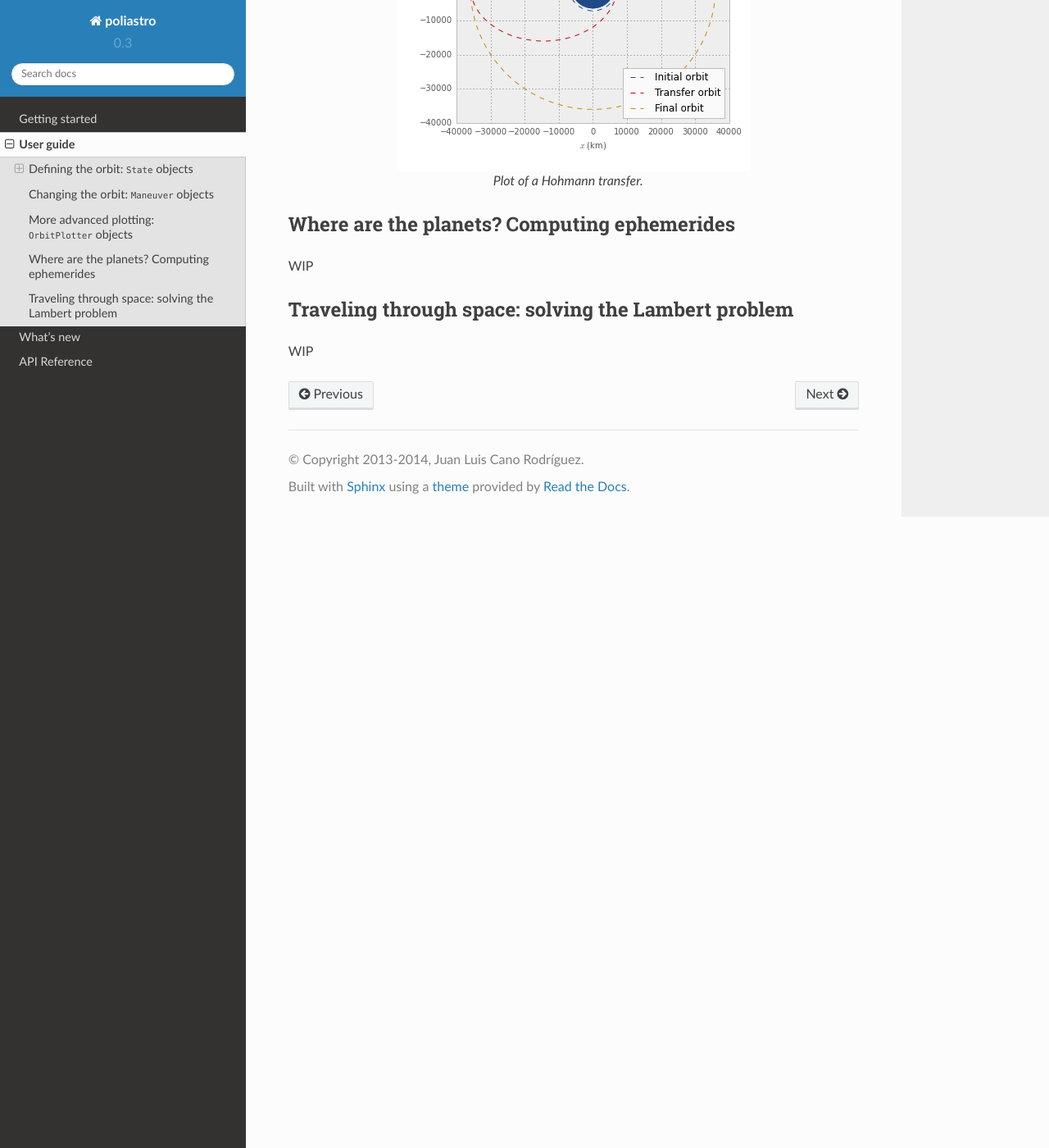
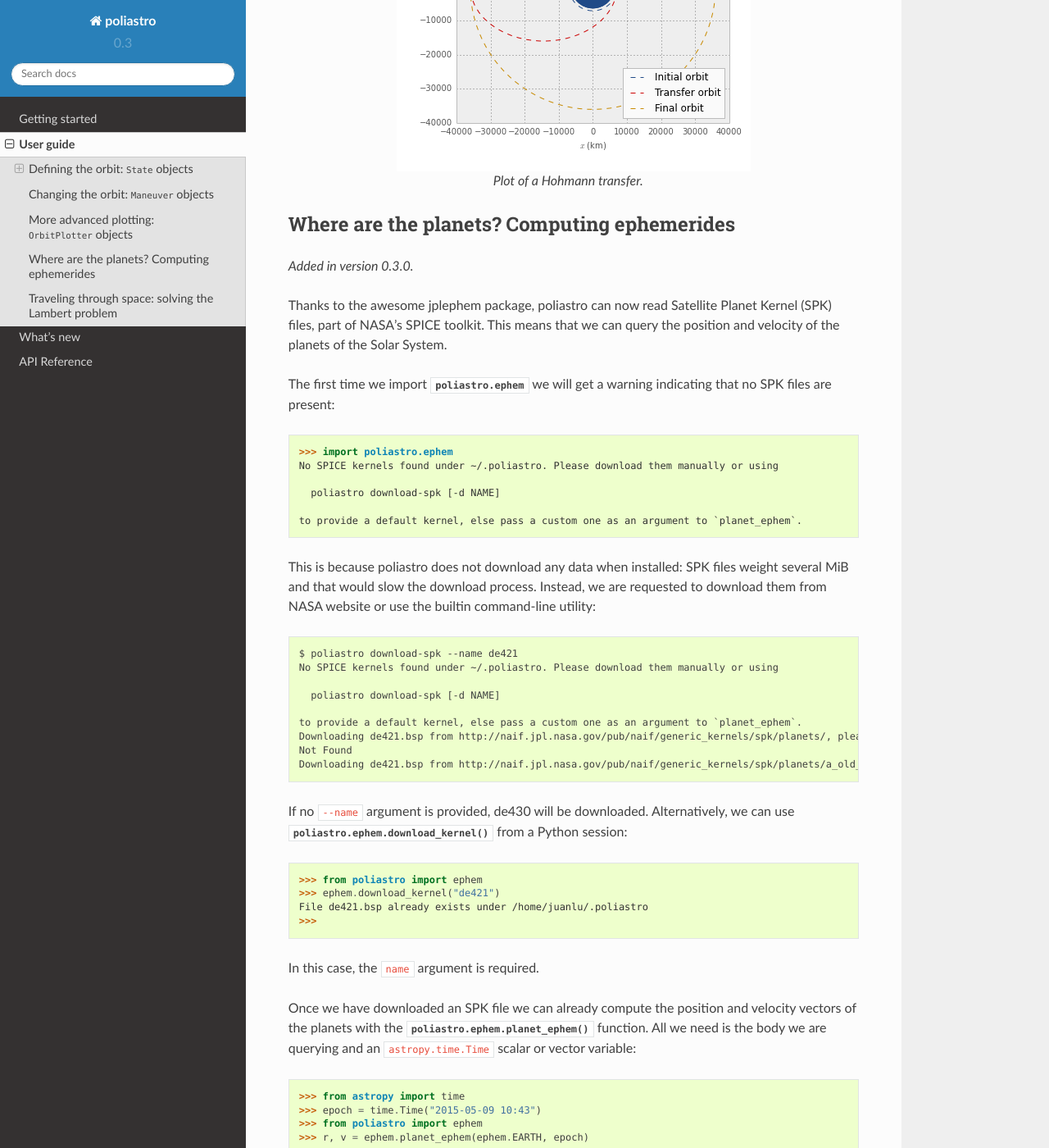
Before and after one commit to poliastro/poliastro, a Sphinx documentation site: the page built from docs/source/user_guide.rst, in a window 1280 px wide and 1400 px high, scrolled down 4028 px. Shown: the whole window at 82% size. Built offline with Sphinx 7.4.7 and the Read the Docs theme 2.0.0, drawn with Linux system fonts in a browser that asks for light colours; some of the changed text lies outside the part shown.

Commit message:
Completed docs for planetary ephemerides

```diff
--- a/docs/source/changelog.rst
+++ b/docs/source/changelog.rst
@@ -15,7 +15,9 @@ New features:
   A new dependency, numba, was introduced to accelerate the algorithms,
   but poliastro will use it only if it is installed.
 * **Lambert problem solving**: WIP
-* `PR #42`_: **Planetary ephemerides computation**: WIP
+* `PR #42`_: **Planetary ephemerides computation**: New module
+  :py:mod:`~poliastro.ephem` with functions to deal with SPK files and
+  compute position and velocity vectors of the planets.
 * `PR #38`_: New method :py:meth:`~poliastro.twobody.State.parabolic` to create parabolic orbits.
 * New conda package: visit `poliastro binstar channel`_!
 * New organization and logo.
--- a/docs/source/user_guide.rst
+++ b/docs/source/user_guide.rst
@@ -202,7 +202,65 @@ Which produces this beautiful plot:
 Where are the planets? Computing ephemerides
 --------------------------------------------
 
-WIP
+.. versionadded:: 0.3.0
+
+Thanks to the awesome jplephem package, poliastro can now read Satellite
+Planet Kernel (SPK) files, part of NASA's SPICE toolkit. This means that
+we can query the position and velocity of the planets of the Solar System.
+
+The first time we import :py:mod:`poliastro.ephem` we will get a warning
+indicating that no SPK files are present::
+
+    >>> import poliastro.ephem
+    No SPICE kernels found under ~/.poliastro. Please download them manually or using
+
+      poliastro download-spk [-d NAME]
+
+    to provide a default kernel, else pass a custom one as an argument to `planet_ephem`.
+
+This is because poliastro does not download any data when installed: SPK files
+weight several MiB and that would slow the download process. Instead, we are
+requested to download them from NASA website or use the builtin command-line
+utility::
+
+    $ poliastro download-spk --name de421
+    No SPICE kernels found under ~/.poliastro. Please download them manually or using
+
+      poliastro download-spk [-d NAME]
+
+    to provide a default kernel, else pass a custom one as an argument to `planet_ephem`.
+    Downloading de421.bsp from http://naif.jpl.nasa.gov/pub/naif/generic_kernels/spk/planets/, please wait...
+    Not Found
+    Downloading de421.bsp from http://naif.jpl.nasa.gov/pub/naif/generic_kernels/spk/planets/a_old_versions/, please wait...
+
+If no ``--name`` argument is provided, de430 will be downloaded.
+Alternatively, we can use :py:func:`poliastro.ephem.download_kernel` from a
+Python session::
+
+    >>> from poliastro import ephem
+    >>> ephem.download_kernel("de421")
+    File de421.bsp already exists under /home/juanlu/.poliastro
+    >>>
+
+In this case, the ``name`` argument is required.
+
+Once we have downloaded an SPK file we can already compute the position and
+velocity vectors of the planets with the
+:py:func:`poliastro.ephem.planet_ephem` function. All we need is the body
+we are querying and an ``astropy.time.Time`` scalar or vector variable::
+
+    >>> from astropy import time
+    >>> epoch = time.Time("2015-05-09 10:43")
+    >>> from poliastro import ephem
+    >>> r, v = ephem.planet_ephem(ephem.EARTH, epoch)
+    >>> r
+    <Quantity [ -9.99802065e+07, -1.03447226e+08, -4.48696791e+07] km>
+    >>> v
+    <Quantity [ 1880007.6848216 ,-1579126.15900176, -684591.24441181] km / s>
+
+.. note:: The position and velocity vectors are given with respect to the
+    Solar System Barycenter in the **International Standard Reference Frame**,
+    which has the Equator as the fundamental plane.
 
 Traveling through space: solving the Lambert problem
 ----------------------------------------------------
```
